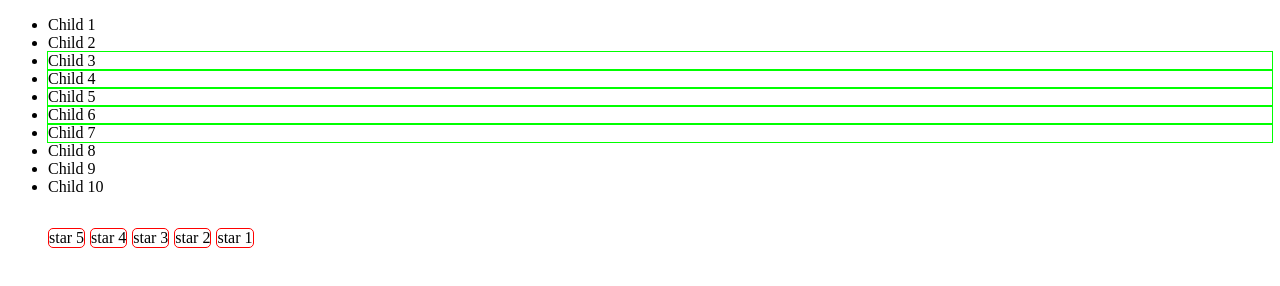
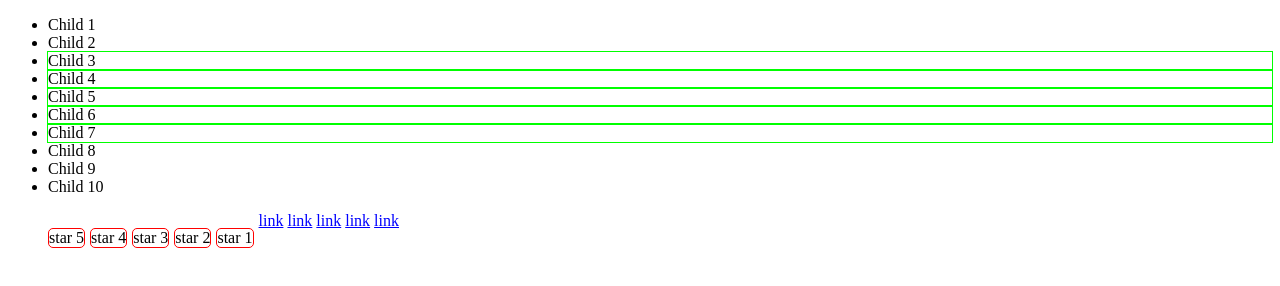
Before and after one commit to boyetp123/testprep, a plain HTML site: page css-to-select-range-of-children.html in a window 1280 px wide. Drawn offline with Linux system fonts and the light colour scheme.

Commit message:
update for css

```diff
--- a/css-to-select-range-of-children.html
+++ b/css-to-select-range-of-children.html
@@ -21,10 +21,24 @@
         box-sizing: border-box;
         border-radius: 5px;
     }
-/*    ul.star-rating li:hover:nth-child(-n+3){ */
     ul.star-rating li:hover ~ li,  ul.star-rating li:hover{
         background-color: blue;
     }
+
+
+/* default link color is blue */
+.parent a {
+  color: blue;
+}
+
+/* prev siblings should be red */
+.parent:hover a {
+  color: red;
+}
+.parent a:hover,
+.parent a:hover ~ a {
+  color: blue;
+}
 
   </style>
 </head>
@@ -48,5 +62,14 @@
     <li class="star4">star 4</li>
     <li class="star5">star 5</li>
   </ul>
+
+
+ <div class="parent">
+  <a href="#">link</a>
+  <a href="#">link</a>
+  <a href="#">link</a>
+  <a href="#">link</a>
+  <a href="#">link</a>
+</div>
 </body>
 </html>
```
